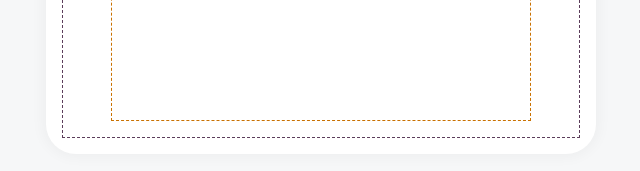
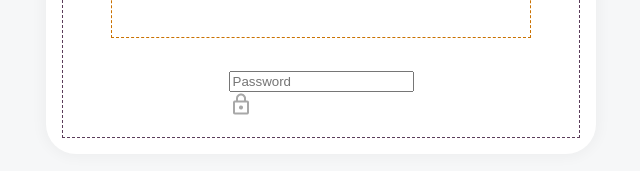
Before and after one commit to D4t3ck/angular-join, an Angular app: page /login in a window 1280 px wide. Shown: the part 496-667 px from the top of the page, without its empty margins (319-959 px from the left). Built offline with nearby package versions, Linux system fonts and the light colour scheme.

Commit message:
++ input password html;

```diff
--- a/src/app/login/login.component.html
+++ b/src/app/login/login.component.html
@@ -21,6 +21,22 @@
           </div>
         </div>
       </div>
+
+
+      <div class="loginPassword">
+        <div class="input-field" id="pwField">
+            <input autocomplete="current-password" type="password" placeholder="Password"
+                formControlName="password" />
+            <div class="icon">
+                <img id="logInpwIcon" src="/img/logIn/lock.png" alt="Lock" />
+            </div>
+        </div>
+
+
+
+
+    </div>
+
     </form>
 
   </div>
```
